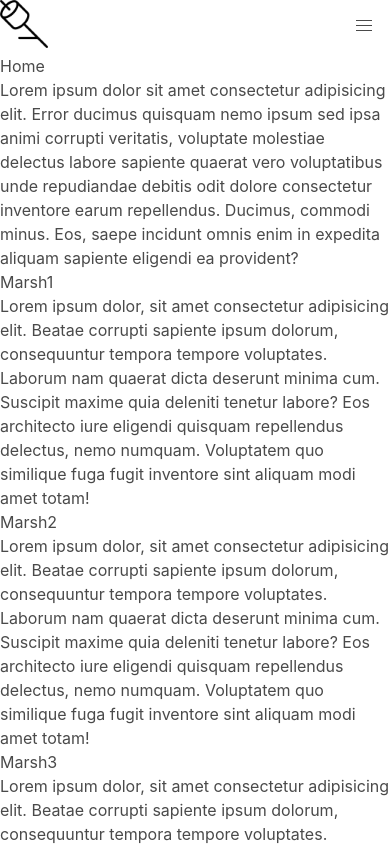
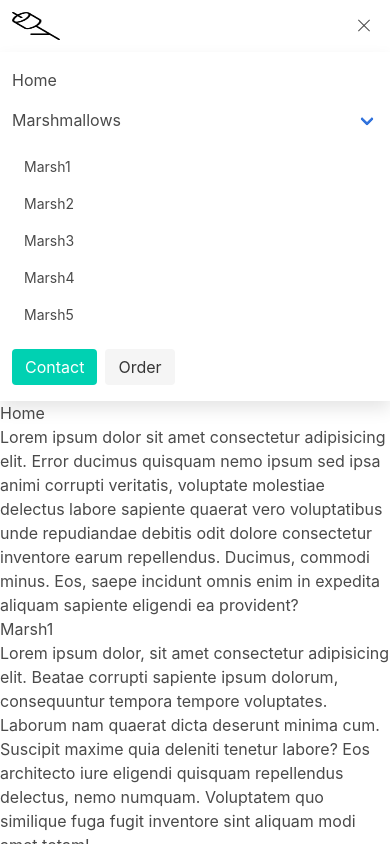
Before and after one commit to ryanwolhuter/marsh, a website: page index.html in a window 390 px wide. Both pictures are taken after a click on the button 364 px from the left and 26 px from the top of the page. Shown: the top 844 px of the page. Drawn offline with Linux system fonts and the light colour scheme.

Commit message:
Add navbar burger JavaScript

```diff
--- a/index.html
+++ b/index.html
@@ -5,31 +5,52 @@
   <meta name="viewport" content="width=device-width, initial-scale=1.0">
   <meta http-equiv="X-UA-Compatible" content="ie=edge">
   <link rel="stylesheet" href="css/custom.css">
+  <script src="js/main.js"></script>
   <title>Marsh</title>
 </head>
 <body>
   <!-- navbar -->
   <nav class="navbar" role="navigation" aria-label="main navigation">
     <div class="navbar-brand">
-      <a href="#home">
+      <a href="#home" class="navbar-item">
         <img src="images/icons/marsh-logo.png" alt="marsh-logo" width="48" height="48">
       </a>
-      <a role="button" class="navbar-burger burger" aria-label="menu" aria-expanded="false" data-target="#navigation-menu">
+      <a role="button" class="navbar-burger" aria-label="menu" aria-expanded="false" data-target="navMenu">
         <span aria-hidden="true"></span>
         <span aria-hidden="true"></span>
         <span aria-hidden="true"></span>
       </a>
     </div>
-    <div id="navigation-menu" class="navbar-menu">
-        <a class="navbar-item" href="#marsh1">marsh1</a>
-        <a class="navbar-item" href="#marsh2">marsh2</a>
-        <a class="navbar-item" href="#marsh3">marsh3</a>
-        <a class="navbar-item" href="#marsh4">marsh4</a>
-        <a class="navbar-item" href="#marsh5">marsh5</a>
-        <a class="navbar-item" href="#marsh6">marsh6</a>
-        <a class="navbar-item" href="#contact">Order</a>
+
+    <div id="navMenu" class="navbar-menu">
+      <div class="navbar-start">
+        <a class="navbar-item">
+          Home
+        </a>
+        <div class="navbar-item has-dropdown is-hoverable">
+          <a class="navbar-link">
+            Marshmallows
+          </a>
+          <div class="navbar-dropdown">
+            <a href="marsh1" class="navbar-item">Marsh1</a>
+            <a href="marsh2" class="navbar-item">Marsh2</a>
+            <a href="marsh3" class="navbar-item">Marsh3</a>
+            <a href="marsh4" class="navbar-item">Marsh4</a>
+            <a href="marsh5" class="navbar-item">Marsh5</a>
+          </div>
+        </div>
+      </div>
+
+      <div class="navbar-end">
+        <div class="navbar-item">
+          <div class="buttons">
+            <a href="#contact" class="button is-primary">Contact</a>
+            <a href="#contact" class="button is-light">Order</a>
+          </div>
+        </div>
+      </div>
     </div>
-    </nav>
+  </nav>
   <!-- end navbar -->
   <section id="home">
     <h1>Home</h1>
--- /dev/null
+++ b/js/main.js
@@ -0,0 +1,19 @@
+"use strict";
+document.addEventListener('DOMContentLoaded', function () {
+    // Get all `navbar-burger` elements
+    var $navbarBurgers = Array.prototype.slice.call(document.querySelectorAll('.navbar-burger'), 0);
+    // Check if there are any navbar burgers
+    if ($navbarBurgers.length > 0) {
+        // Add a click event on each of them
+        $navbarBurgers.forEach(function (el) {
+            el.addEventListener('click', function () {
+                // Get the target from the `data-target` attribute
+                var target = el.dataset.target;
+                var $target = document.getElementById(target);
+                // Toggle the `is-active` class on both the `navbar-burger` and the `navbar-menu`
+                el.classList.toggle('is-active');
+                $target.classList.toggle('is-active');
+            });
+        });
+    }
+});
```
Also changed, not shown: ts/main.ts (added, +23 -0 lines), tsconfig.json (added, +62 -0 lines).
